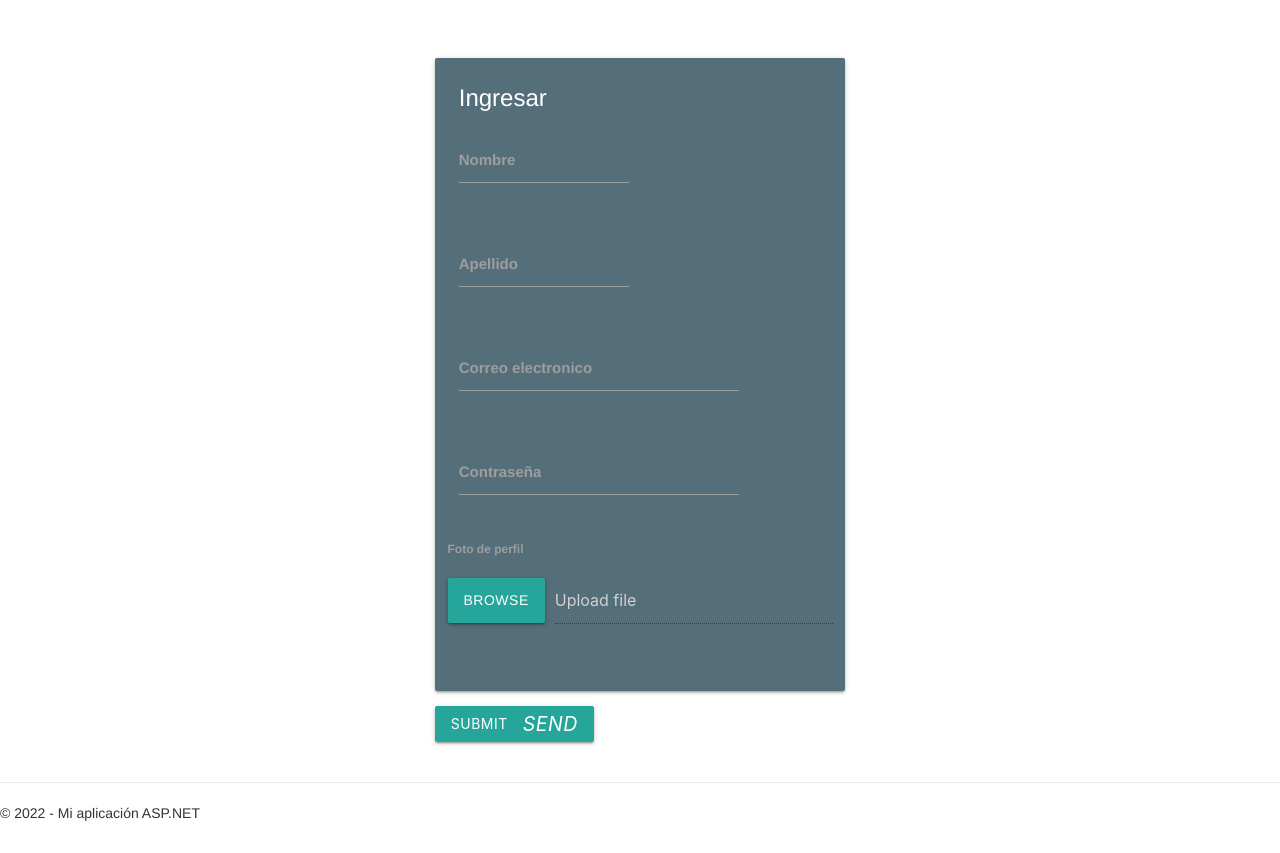
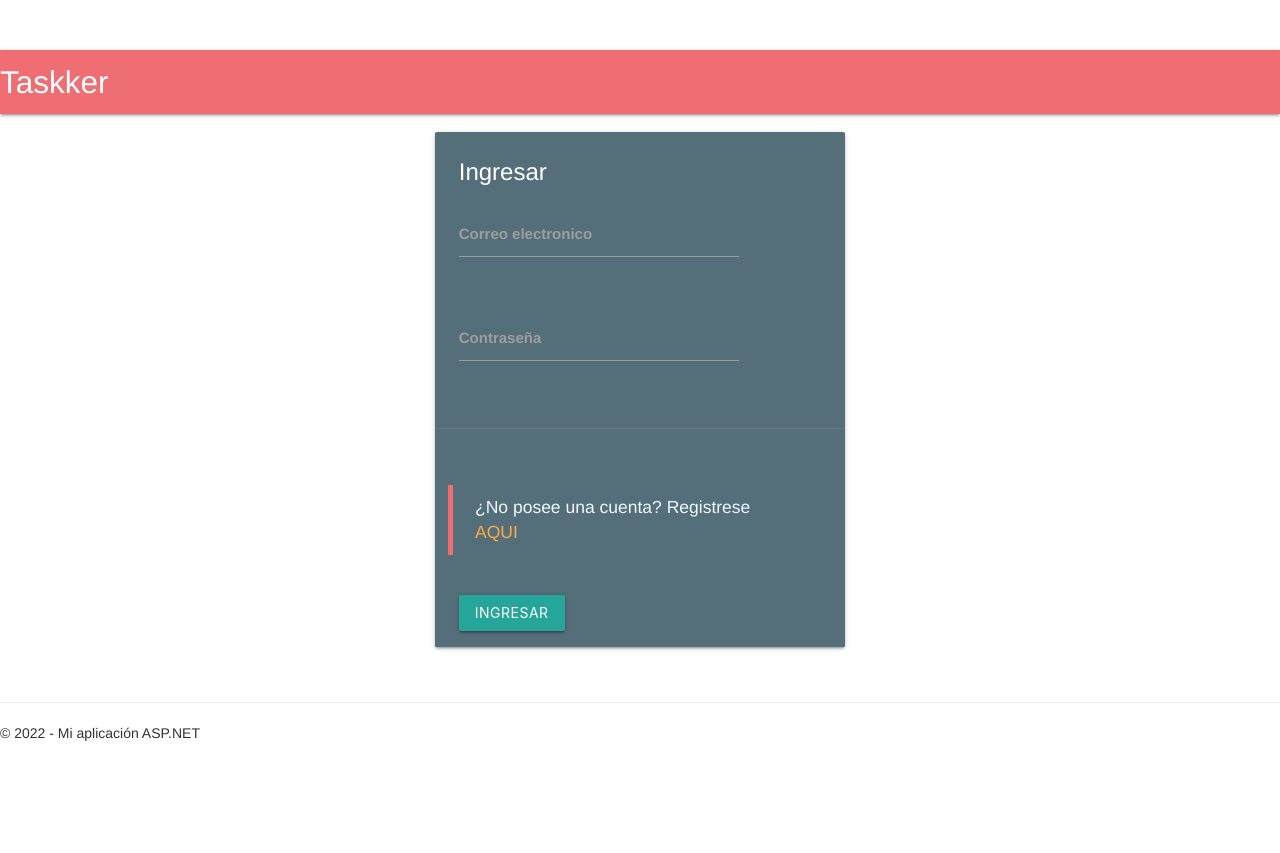
Before and after one commit to NicolasAgustin/Taskker, an ASP.NET MVC app: page /Auth/Login in a window 1280 px wide. After the commit the page ends 741 px from the top, so only its background shows below. Run offline with ASP.NET Core 8 and stand-ins for ASP.NET MVC 5, Linux system fonts and the light colour scheme; the project's own start-up code is not run, and a stand-in starts its controllers and pages; some libraries are stand-ins or nearby versions.

Commit message:
Completed field

```diff
--- a/Taskker/Views/Auth/Login.cshtml
+++ b/Taskker/Views/Auth/Login.cshtml
@@ -1,65 +1,58 @@
+@using Taskker.Models
+@model LoginModel
+@{
+    ViewBag.Title = "Ingresar";
+}
 
-@{
-    ViewBag.Title = "Login";
-}
+<nav>
+    <div class="nav-wrapper">
+        <a href="@Url.Action("Index", "Home")" class="brand-logo">Taskker</a>
+    </div>
+</nav>
 
 <div class="container">
     <!-- Fila -->
     <div class="row">
+        @Html.ValidationSummary(false, "", new { @style="color:red;font-weight:bold"})
+        @using (Html.BeginForm("Login", "Auth", FormMethod.Post))
+        {
         <!-- Columna -->
         <div class="col s6 offset-s3">
             <div class="card blue-grey darken-1">
                 <div class="card-content white-text">
                     <span class="card-title">Ingresar</span>
-                    <!--Fila para nombre y apellido-->
-                    <div class="row">
-                        <div class="input-field col s6">
-                            <input id="first_name" type="text" class="validate">
-                            <label for="first_name">Nombre</label>
-                        </div>
-                    </div>
-                    <div class="row">
-                        <div class="input-field col s6">
-                            <input id="last_name" type="text" class="validate">
-                            <label for="last_name">Apellido</label>
-                        </div>
-                    </div>
                     <!--Fila para email-->
                     <div class="row">
                         <div class="input-field col s12">
-                            <input id="email" type="email" class="validate">
+                            @Html.EditorFor(model => model.Email)
+                            <!--<input id="email" type="email" class="validate">-->
                             <label for="email">Correo electronico</label>
                         </div>
                     </div>
                     <!--Fila para password-->
                     <div class="row">
                         <div class="input-field col s12">
-                            <input id="password" type="password" class="validate">
+                            @Html.EditorFor(model => model.Password)
+                            <!--<input id="password" type="password" class="validate">-->
                             <label for="password">Contraseña</label>
                         </div>
                     </div>
-                    <!--Fila para input file-->
+                </div>
+                <!--Action-->
+                <div class="card-action">
                     <div class="row">
-                        <label>Foto de perfil</label>
-                        <div class="file-field input-field">
-                            <div class="btn">
-                                <span>Browse</span>
-                                <input type="file" />
-                            </div>
-
-                            <div class="file-path-wrapper">
-                                <input class="file-path validate" type="text" placeholder="Upload file" disabled/>
-                            </div>
-                        </div>
+                        <label></label>
+                        <blockquote style="color:aliceblue">
+                            ¿No posee una cuenta? Registrese <a href="@Url.Action("Register", "Auth")">aqui</a>
+                        </blockquote>
                     </div>
+                    <button class="btn waves-effect waves-light" type="submit" name="action">
+                        Ingresar
+                    </button>
                 </div>
             </div>
-            <div class="card-action">
-                <button class="btn waves-effect waves-light" type="submit" name="action">
-                    Submit
-                    <i class="material-icons right">send</i>
-                </button>
-            </div>
         </div>
+        }
+
     </div>
 </div>
```
